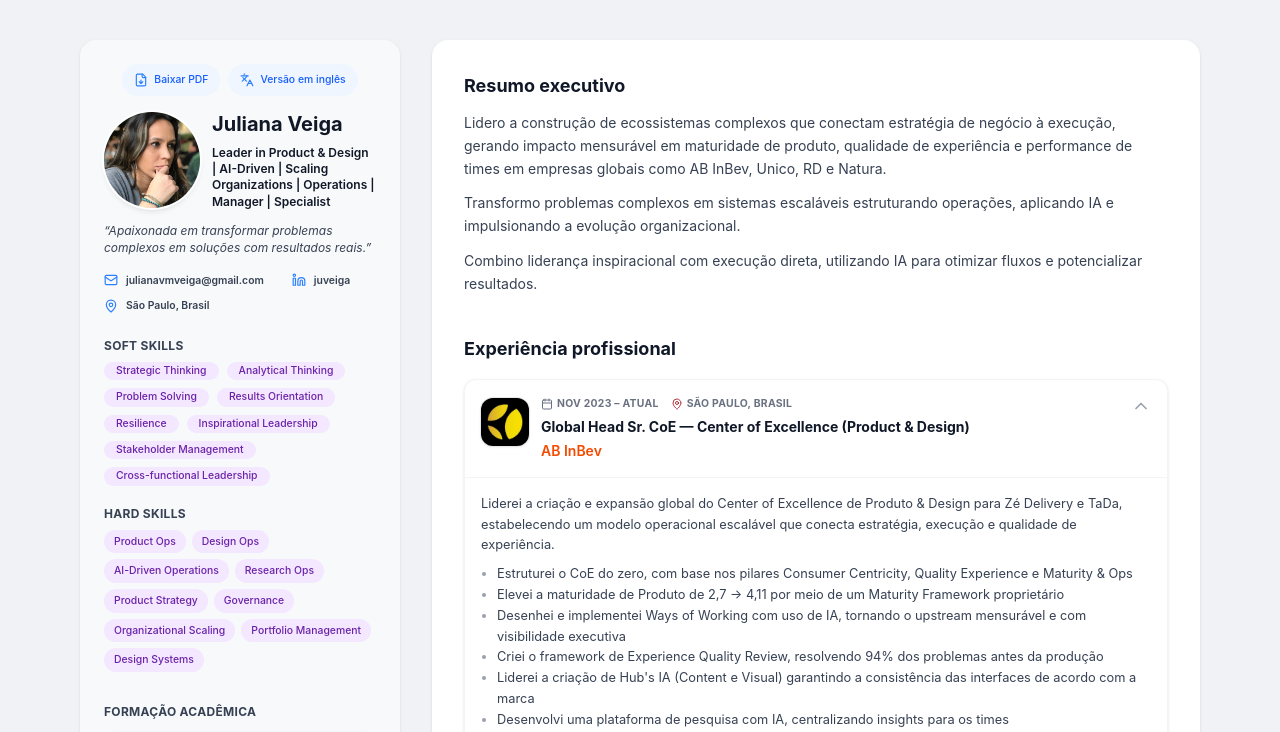
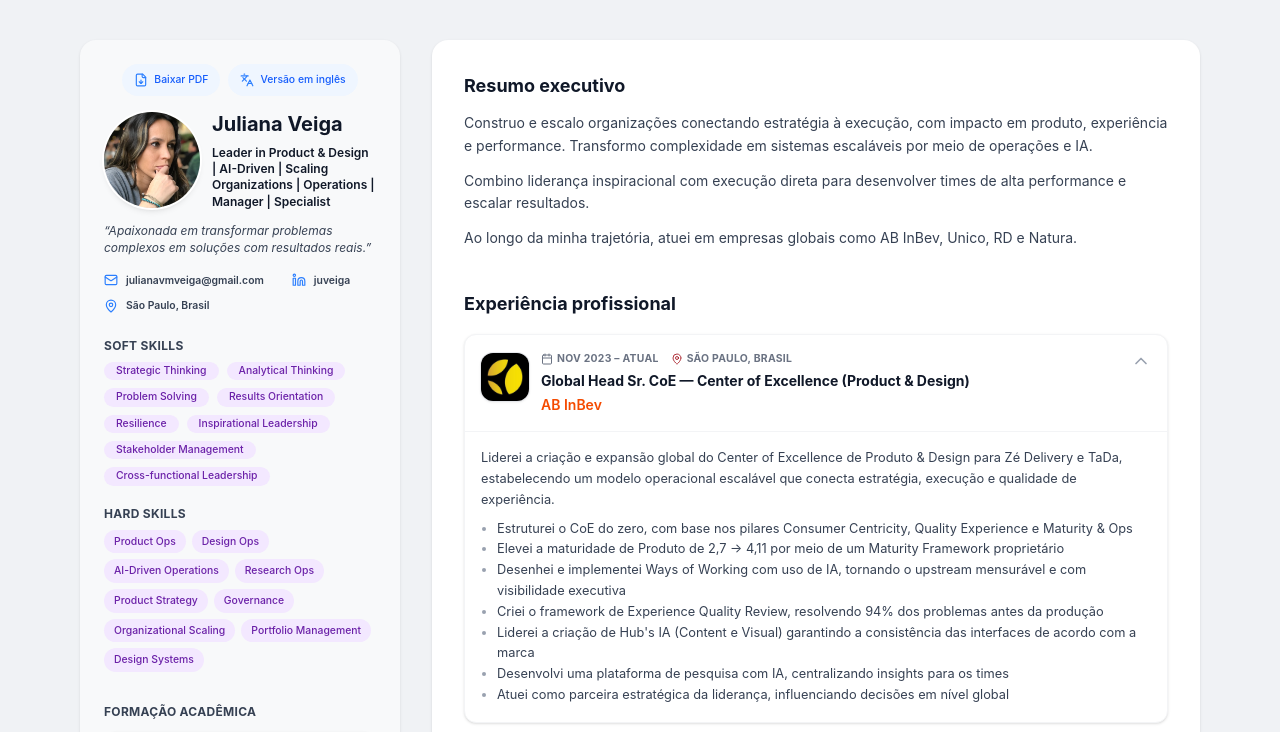
Before and after one commit to julyveiga/professional-resume, a React (Vite) app: page / in a window 1280 px wide. Shown: the top 732 px of the page. Built offline with nearby package versions, Linux system fonts and the light colour scheme.

Commit message:
versaov1 ajustando resumo

```diff
--- a/src/app/data/resumePT.ts
+++ b/src/app/data/resumePT.ts
@@ -189,7 +189,7 @@
   { title: "Comunicação Não Violenta (CNV)" }
 ];
 
-export const summaryPT = `<p>Lidero a construção de ecossistemas complexos que conectam estratégia de negócio à execução, gerando impacto mensurável em maturidade de produto, qualidade de experiência e performance de times em empresas globais como AB InBev, Unico, RD e Natura.</p><p>Transformo problemas complexos em sistemas escaláveis estruturando operações, aplicando IA e impulsionando a evolução organizacional.</p><p>Combino liderança inspiracional com execução direta, utilizando IA para otimizar fluxos e potencializar resultados.</p>`;
+export const summaryPT = `<p>Construo e escalo organizações conectando estratégia à execução, com impacto em produto, experiência e performance. Transformo complexidade em sistemas escaláveis por meio de operações e IA.</p><p>Combino liderança inspiracional com execução direta para desenvolver times de alta performance e escalar resultados.</p><p>Ao longo da minha trajetória, atuei em empresas globais como AB InBev, Unico, RD e Natura.</p>`;
 
 export const achievementsPT = `<ul class="list-disc pl-4 space-y-1 marker:text-red-300">
 <li>Estruturei do zero times de operação de Produto e Design / CoE (Centers of Excellence) em 4 grandes empresas (AB InBev, Unico IDtech, RD e Natura)</li>
```
